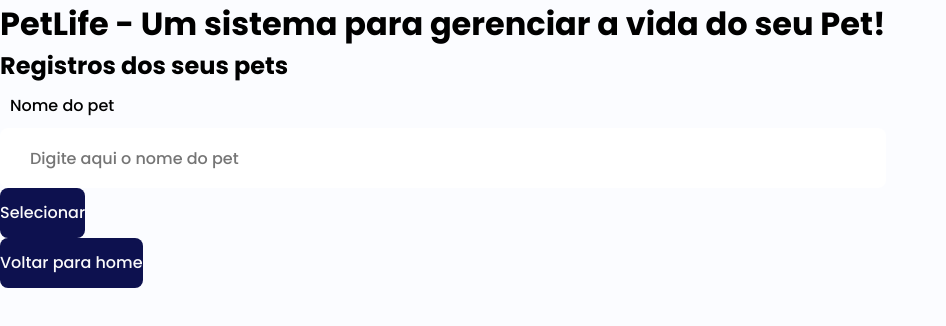
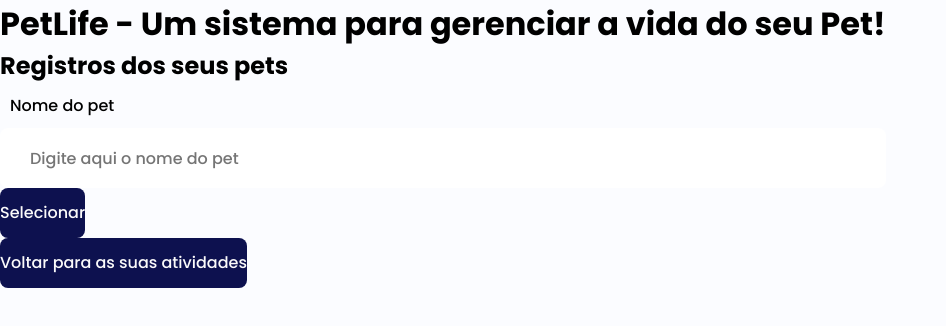
Before and after one commit to paulolemosfn/PetLife, a Next.js app: page /activities/select in a window 1280 px wide. Shown: the top 326 px of the page, without its empty margins (0-946 px from the left). Built offline with nearby package versions, Linux system fonts and the light colour scheme.

Commit message:
corrigindo volta para a pagina de atividades

```diff
--- a/pages/activities/select.js
+++ b/pages/activities/select.js
@@ -13,8 +13,8 @@ function SelectPage() {
       <Link href="/activities/select/add">
       <button>Selecionar</button>
       </Link>
-      <Link href="/home">
-        <button>Voltar para home</button>
+      <Link href="/activities">
+        <button>Voltar para as suas atividades</button>
       </Link>
     </div>
   </>
```
